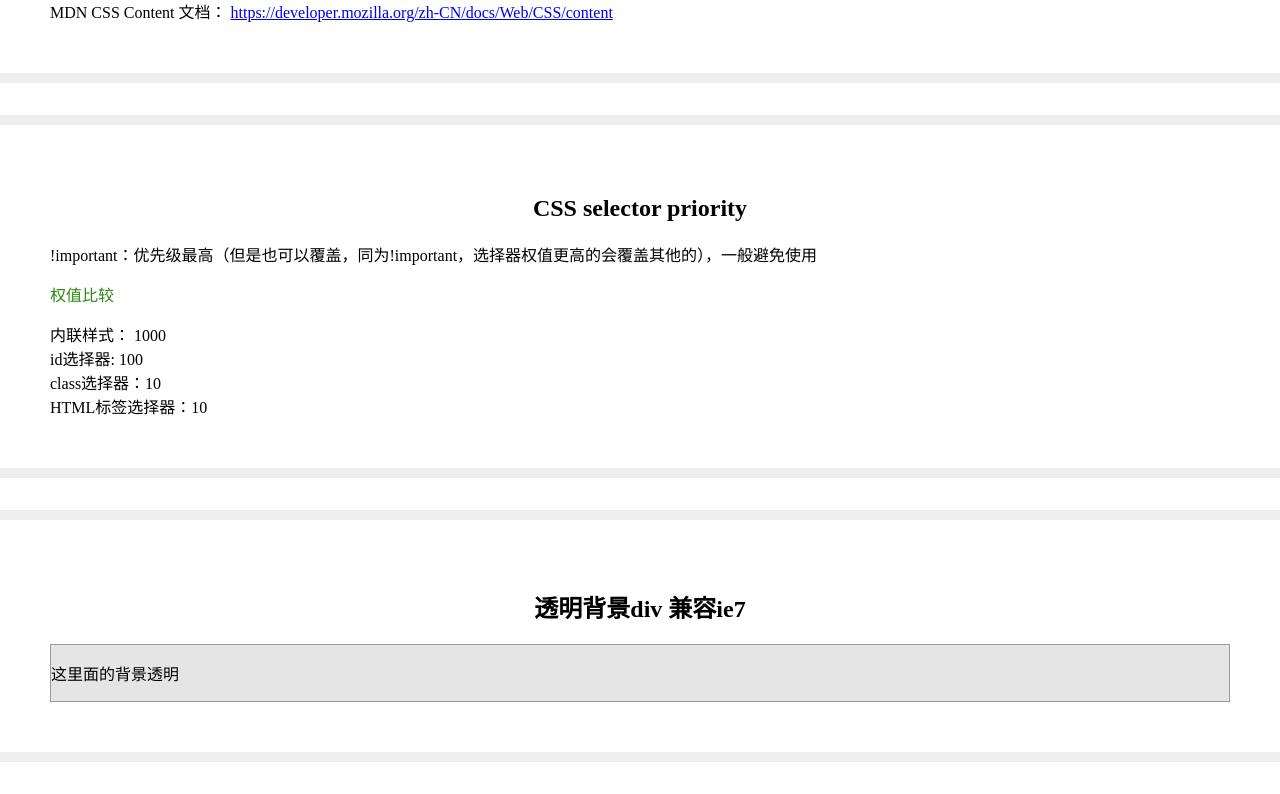
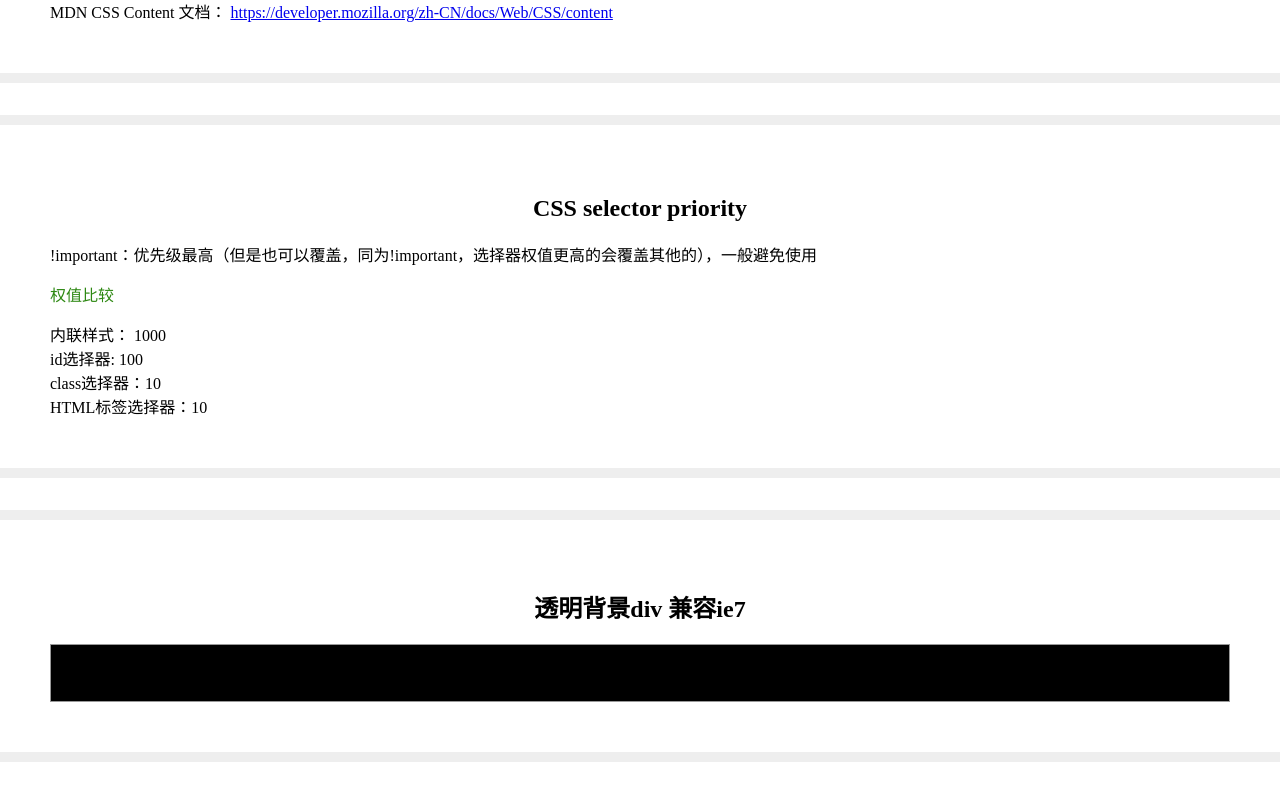
Before and after one commit to JacobMa1996/StudyNotes, a plain HTML site: page frontend/css/index.html in a window 1280 px wide. Shown: the part 4860-5654 px from the top of the page. Drawn offline with Linux system fonts and the light colour scheme.

Commit message:
update: css

```diff
--- a/frontend/css/index.css
+++ b/frontend/css/index.css
@@ -129,5 +129,7 @@ h1, h2, h3, h4, h5, h6 {
 }
 
 #transparent-background .transparent-background {
-    background: rgba(0,0,0,0.1)
+    background: #000;
+    filter: alpha(opacity=50);
+    -ms-filter: "progid:DXImageTransform.Microsoft.Alpha(Opacity=50)";
 }
--- a/frontend/css/index.html
+++ b/frontend/css/index.html
@@ -205,7 +205,7 @@
     <div id="transparent-background" class="item">
         <h2>透明背景div 兼容ie7</h2>
         <div class="transparent-background">
-            <p>这里面的背景透明</p>
+            <p>这里面的背景半透明</p>
         </div>
     </div>
 
```
